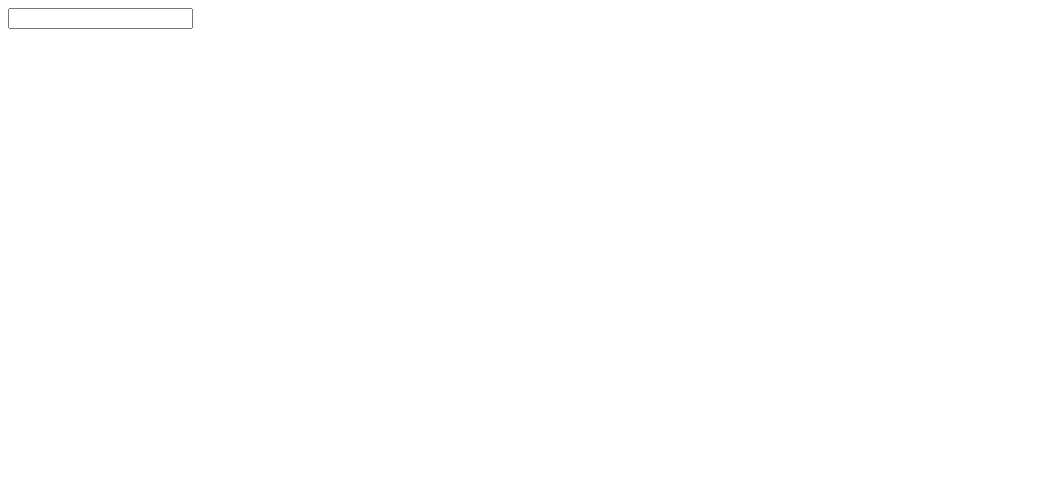
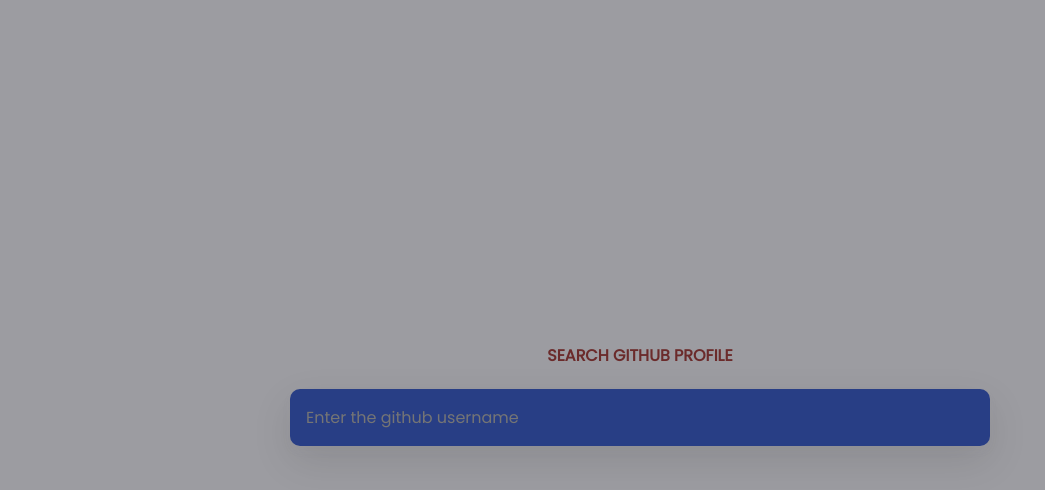
Before and after one commit to xlvxn/github-profile, a plain HTML site: page index.html in a window 1280 px wide. Shown: the whole page, without its empty margins (0-1045 px from the left). Drawn offline with Linux system fonts and the light colour scheme.

Commit message:
add style.css and set some style for the main page

```diff
--- a/index.html
+++ b/index.html
@@ -3,11 +3,13 @@
 <head>
     <meta charset="UTF-8" />
     <meta name="viewport" content="width=device-width, initial-scale=1.0" />
+    <link rel="stylesheet" href="style.css" />
     <title>Github Profile</title>
 </head>
 <body>
-    <form id="form">
-    <input type="text" id="search">
+    <h4>SEARCH GITHUB PROFILE</h4>
+    <form id="form" class="user-form">
+    <input type="text" id="search" placeholder="Enter the github username">
     </form>
 </body>
 </html>
--- /dev/null
+++ b/style.css
@@ -0,0 +1,38 @@
+@import url('https://fonts.googleapis.com/css2?family=Poppins:wght@200;400&display=swap');
+
+* {
+    box-sizing: border-box;
+}
+
+body {
+    background-color: #9c9ca1;
+    color: rgb(107, 43, 43);
+    font-family: 'Poppins', sans-serif;
+    display: flex;
+    flex-direction: column;
+    align-items: center;
+    justify-content: center;
+    height: 100vh;
+    overflow: hidden;
+    margin: 0;
+}
+
+.user-form {
+    width: 100%;
+    max-width: 700px;
+}
+
+.user-form input {
+    width: 100%;
+    display: block;
+    background-color: #283e85;
+    border: none;
+    border-radius: 10px;
+    color: #fff;
+    padding: 1rem;
+    margin-bottom: 2rem;
+    font-family: inherit;
+    font-size: 1rem;
+    box-shadow: 0 5px 10px rgba(154, 160, 185, 0.05),
+    0 15px 40px rgba(0, 0, 0, 0.1);
+}
```
